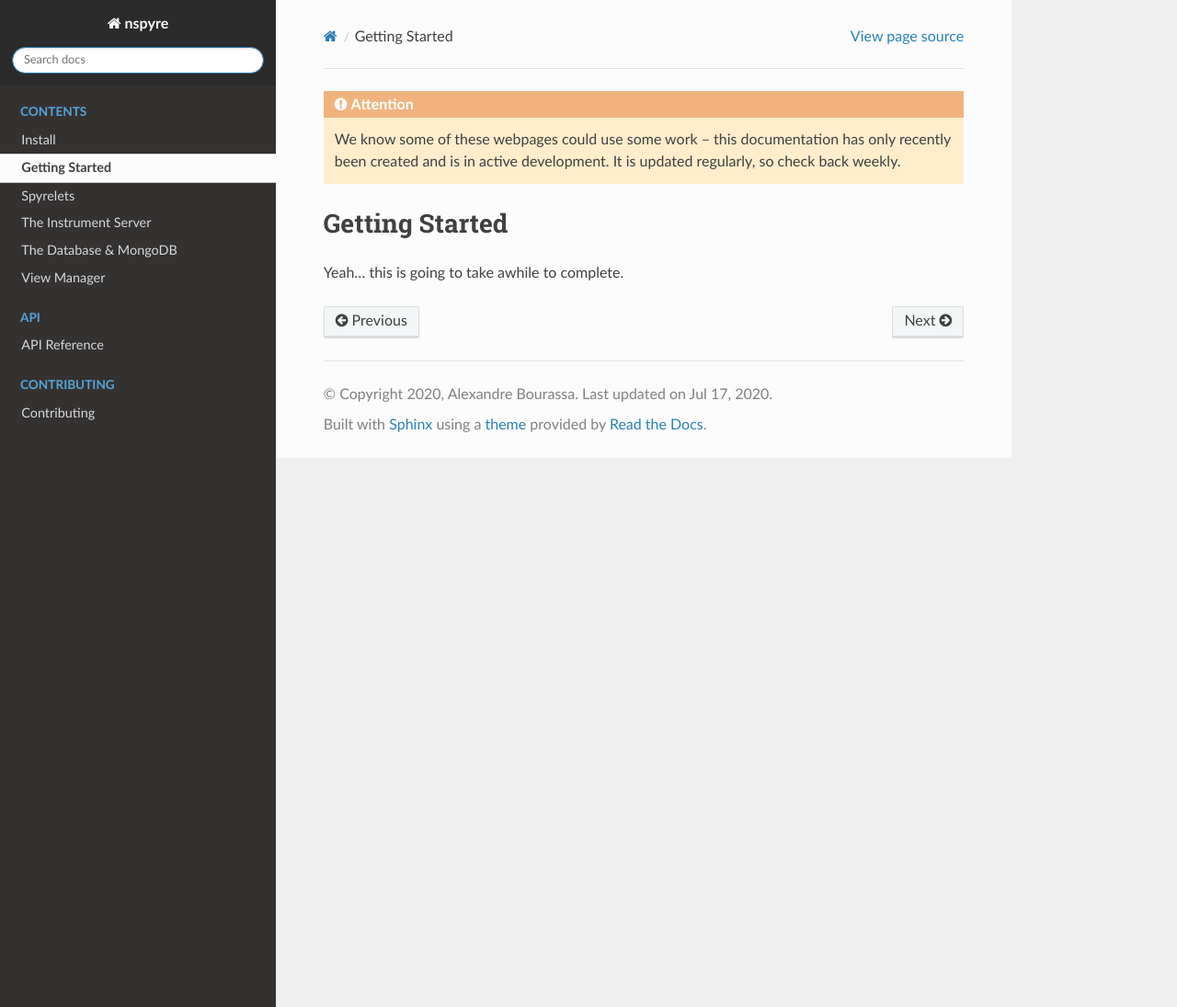
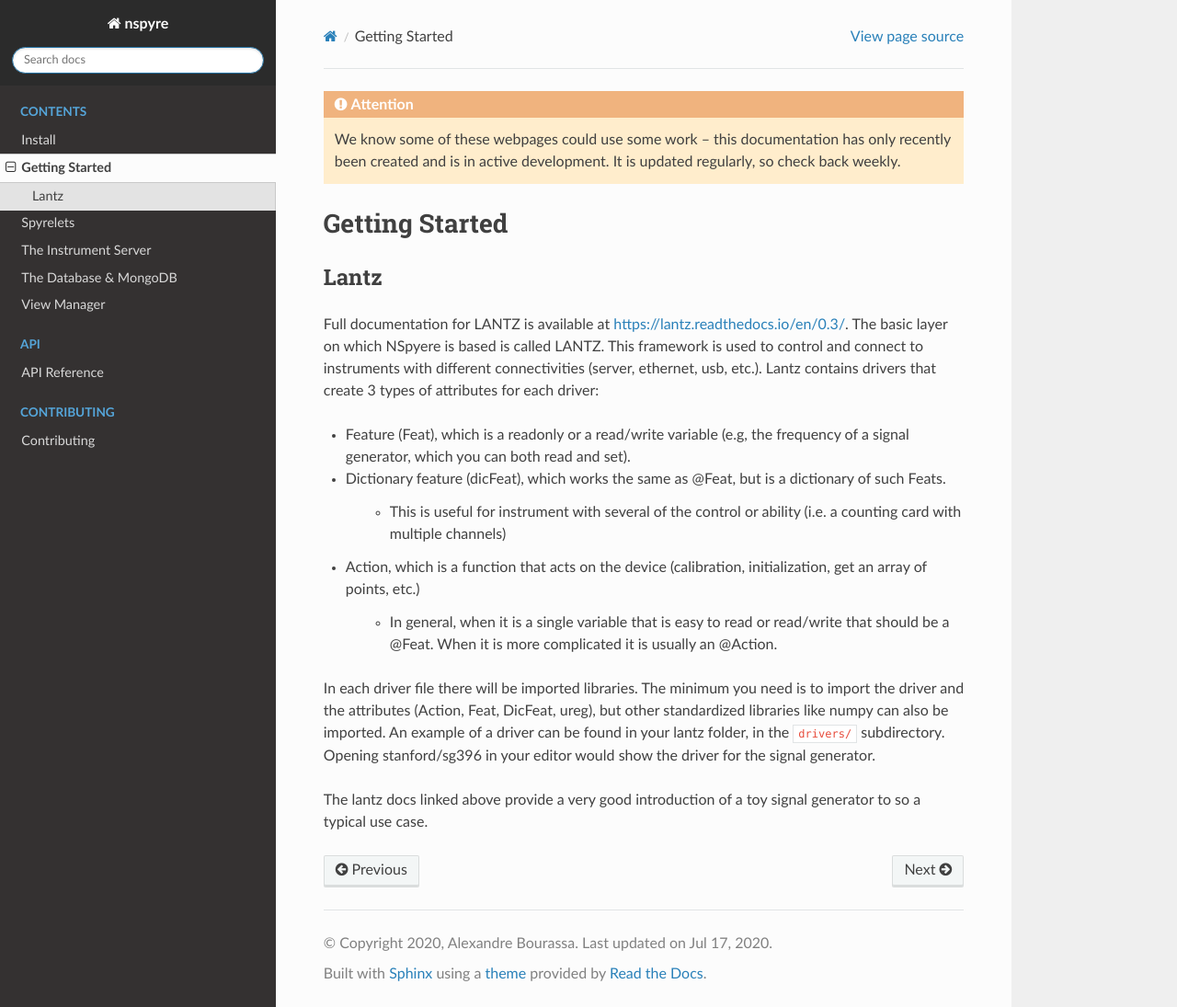
Before and after one commit to nspyre-org/nspyre, a Sphinx documentation site: the page built from docs/getting_started.rst, in a window 1280 px wide and 1095 px high. Shown: the whole window at 92% size. Built offline with Sphinx 7.4.7 and the Read the Docs theme 2.0.0, drawn with Linux system fonts in a browser that asks for light colours.

Commit message:
Update getting_started.rst

```diff
--- a/docs/getting_started.rst
+++ b/docs/getting_started.rst
@@ -6,4 +6,21 @@
 Getting Started
 ***************
 
-Yeah... this is going to take awhile to complete.
+Lantz
+-----
+
+Full documentation for LANTZ is available at https://lantz.readthedocs.io/en/0.3/.
+The basic layer on which NSpyere is based is called LANTZ. This framework is used to control and connect to instruments with different connectivities (server, ethernet, usb, etc.). Lantz contains drivers that create 3 types of attributes for each driver:
+
+* Feature (Feat), which is a readonly or a read/write variable (e.g, the frequency of a signal generator, which you can both read and set).
+* Dictionary feature (dicFeat), which works the same as @Feat, but is a dictionary of such Feats.
+
+    - This is useful for instrument with several of the control or ability (i.e. a counting card with multiple channels)
+
+* Action, which is a function that acts on the device (calibration, initialization, get an array of points, etc.)
+
+    - In general, when it is a single variable that is easy to read or read/write that should be a @Feat. When it is more complicated it is usually an @Action.
+
+In each driver file there will be imported libraries. The minimum you need is to import the driver and the attributes (Action, Feat, DicFeat, ureg), but other standardized libraries like numpy can also be imported. An example of a driver can be found in your lantz folder, in the ``drivers/`` subdirectory. Opening stanford/sg396 in your editor would show the driver for the signal generator.
+
+The lantz docs linked above provide a very good introduction of a toy signal generator to so a typical use case.
```
